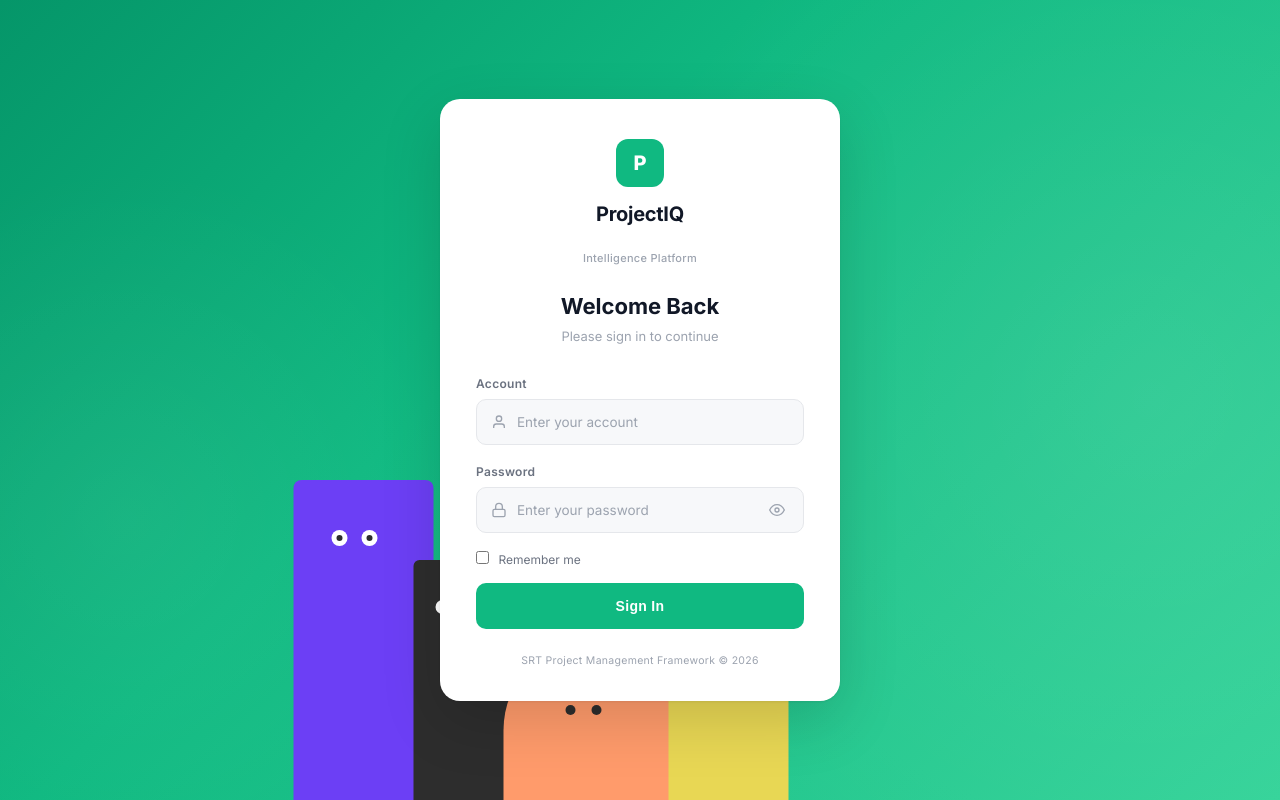
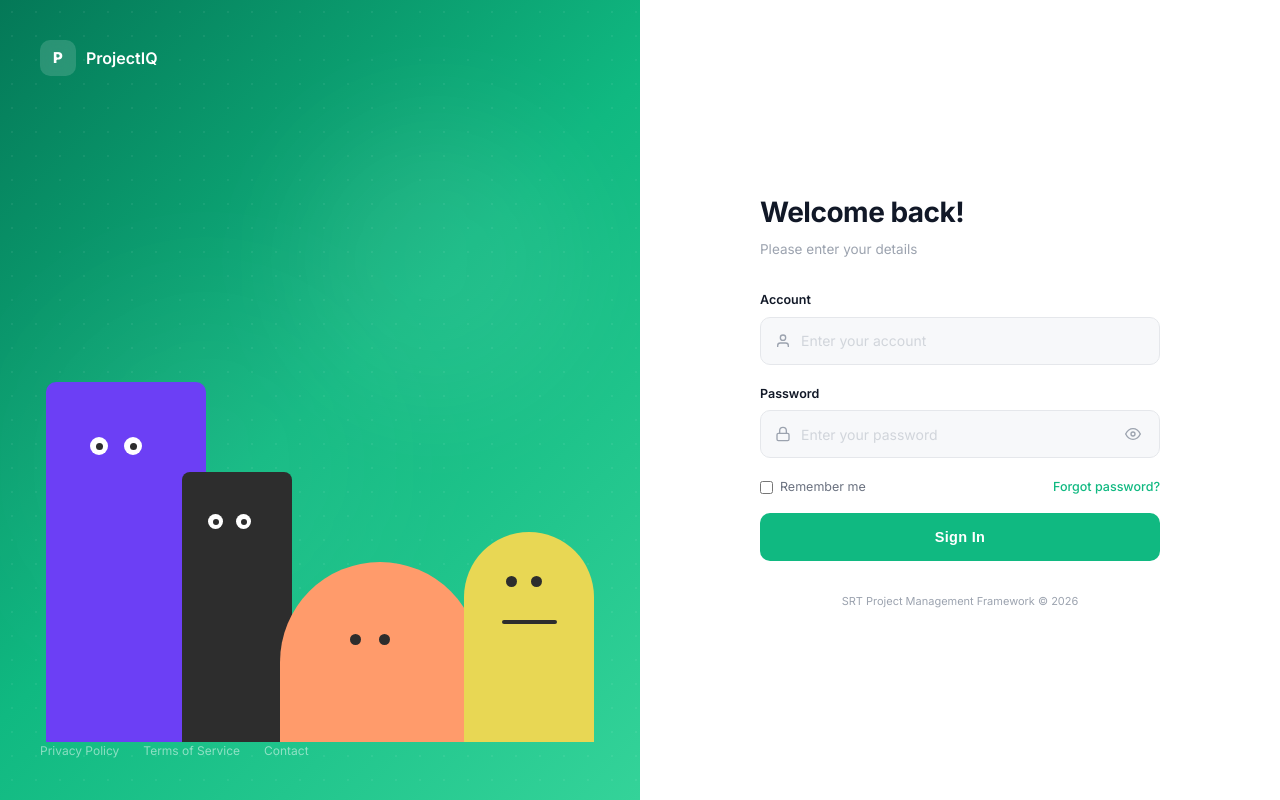
Before and after one commit to cx1020608-cloud/SRT-Project-Management-Framework, a plain HTML site: page index.html in a window 1280 px wide. Drawn offline with Linux system fonts and the light colour scheme.

Commit message:
Redesign login page to split layout - characters left, form right
- Left panel: green gradient with animated characters, brand logo, footer links
- Right panel: clean white form with account/password fields
- Character slide-up entrance animations with staggered delays
- Decorative blur blobs and dot grid background
- Responsive: left panel hides on mobile (<900px)

Co-Authored-By: Claude Opus 4.6 <noreply@anthropic.com>

```diff
--- a/index.html
+++ b/index.html
@@ -9,13 +9,30 @@
 <body>
     <!-- Login Screen -->
     <div class="login-screen" id="loginScreen">
+        <!-- Left: Characters Stage -->
+        <div class="login-left">
+            <div class="login-left-top">
+                <div class="login-brand"><div class="login-brand-icon">P</div><span>ProjectIQ</span></div>
+            </div>
+            <div class="login-stage">
+                <div class="char char-purple" id="charPurple"><div class="char-eyes"><div class="eye"><div class="pupil"></div></div><div class="eye"><div class="pupil"></div></div></div></div>
+                <div class="char char-black" id="charBlack"><div class="char-eyes"><div class="eye eye-sm"><div class="pupil pupil-sm"></div></div><div class="eye eye-sm"><div class="pupil pupil-sm"></div></div></div></div>
+                <div class="char char-orange" id="charOrange"><div class="char-eyes"><div class="dot"></div><div class="dot"></div></div></div>
+                <div class="char char-yellow" id="charYellow"><div class="char-eyes"><div class="dot"></div><div class="dot"></div></div><div class="char-mouth"></div></div>
+            </div>
+            <div class="login-left-bottom">
+                <a href="#">Privacy Policy</a><a href="#">Terms of Service</a><a href="#">Contact</a>
+            </div>
+            <!-- Decorative blobs -->
+            <div class="login-blob login-blob-1"></div>
+            <div class="login-blob login-blob-2"></div>
+            <div class="login-grid-bg"></div>
+        </div>
+        <!-- Right: Form -->
+        <div class="login-right">
             <div class="login-card">
-            <div class="login-logo">
-                <div class="logo-icon" style="width:48px;height:48px;font-size:20px;border-radius:12px">P</div>
-                <div style="margin-top:12px"><span class="logo-title" style="font-size:20px">ProjectIQ</span><br><span class="logo-sub" style="font-size:11px">Intelligence Platform</span></div>
-            </div>
-            <h2 class="login-title">Welcome Back</h2>
-            <p class="login-sub">Please sign in to continue</p>
+                <h2 class="login-title">Welcome back!</h2>
+                <p class="login-sub">Please enter your details</p>
                 <form id="loginForm" autocomplete="off">
                     <div class="login-field">
                         <label for="loginUser">Account</label>
@@ -35,20 +52,15 @@
                             </button>
                         </div>
                     </div>
-                <div class="login-remember">
-                    <label><input type="checkbox" id="loginRemember"> Remember me</label>
+                    <div class="login-options">
+                        <label class="login-remember"><input type="checkbox" id="loginRemember"> Remember me</label>
+                        <a href="#" class="login-forgot">Forgot password?</a>
                     </div>
                     <div class="login-error" id="loginError"></div>
-                <button type="submit" class="login-btn">Sign In</button>
+                    <button type="submit" class="login-btn" id="loginBtn">Sign In</button>
                 </form>
                 <div class="login-footer">SRT Project Management Framework &copy; 2026</div>
             </div>
-        <!-- Animated characters -->
-        <div class="login-chars">
-            <div class="char char-purple" id="charPurple"><div class="char-eyes"><div class="eye"><div class="pupil"></div></div><div class="eye"><div class="pupil"></div></div></div></div>
-            <div class="char char-black" id="charBlack"><div class="char-eyes"><div class="eye eye-sm"><div class="pupil pupil-sm"></div></div><div class="eye eye-sm"><div class="pupil pupil-sm"></div></div></div></div>
-            <div class="char char-orange" id="charOrange"><div class="char-eyes"><div class="dot"></div><div class="dot"></div></div></div>
-            <div class="char char-yellow" id="charYellow"><div class="char-eyes"><div class="dot"></div><div class="dot"></div></div><div class="char-mouth"></div></div>
         </div>
     </div>
 
--- a/style.css
+++ b/style.css
@@ -234,65 +234,87 @@ body{font-family:'Inter',system-ui,-apple-system,sans-serif;background:var(--bg)
 @media(max-width:1100px){.g2,.g23,.g32{grid-template-columns:1fr}.kpi-row.c4{grid-template-columns:repeat(2,1fr)}}
 @media(max-width:768px){.sidebar{display:none}.kpi-row.c4,.kpi-row.c3,.kpi-row.c6{grid-template-columns:1fr}.content{padding:12px}.search-box{width:160px}.header-filters{display:none}}
 
-/* ═══ Login Screen ═══ */
-.login-screen{position:fixed;inset:0;z-index:9999;display:flex;align-items:center;justify-content:center;background:linear-gradient(135deg,#059669 0%,#10b981 40%,#34d399 100%);overflow:hidden}
-.login-screen::before{content:'';position:absolute;top:-50%;right:-30%;width:80%;height:200%;background:radial-gradient(circle,rgba(255,255,255,.08) 0%,transparent 60%);pointer-events:none}
-.login-screen::after{content:'';position:absolute;bottom:-40%;left:-20%;width:60%;height:150%;background:radial-gradient(circle,rgba(255,255,255,.05) 0%,transparent 50%);pointer-events:none}
+/* ═══ Login Screen — Split Layout ═══ */
+.login-screen{position:fixed;inset:0;z-index:9999;display:grid;grid-template-columns:1fr 1fr;height:100vh}
 
-.login-card{position:relative;z-index:10;width:400px;background:#fff;border-radius:20px;padding:40px 36px 32px;box-shadow:0 20px 60px rgba(0,0,0,.15),0 1px 3px rgba(0,0,0,.08);animation:loginSlideUp .6s ease-out}
-@keyframes loginSlideUp{from{opacity:0;transform:translateY(30px)}to{opacity:1;transform:translateY(0)}}
+/* Left Panel */
+.login-left{position:relative;display:flex;flex-direction:column;justify-content:space-between;background:linear-gradient(135deg,#047857 0%,#10b981 50%,#34d399 100%);padding:40px;overflow:hidden}
+.login-left-top{position:relative;z-index:10}
+.login-brand{display:flex;align-items:center;gap:10px;color:#fff;font-size:16px;font-weight:600}
+.login-brand-icon{width:36px;height:36px;border-radius:10px;background:rgba(255,255,255,.15);backdrop-filter:blur(8px);display:flex;align-items:center;justify-content:center;font-weight:800;font-size:15px;color:#fff}
+.login-left-bottom{position:relative;z-index:10;display:flex;gap:24px}
+.login-left-bottom a{font-size:12px;color:rgba(255,255,255,.5);text-decoration:none;transition:color .2s}
+.login-left-bottom a:hover{color:#fff}
 
-.login-logo{text-align:center;margin-bottom:24px}
-.login-logo .logo-icon{margin:0 auto;background:var(--accent)}
-.login-title{text-align:center;font-size:22px;font-weight:700;color:var(--text);margin-bottom:4px}
-.login-sub{text-align:center;font-size:13px;color:var(--text3);margin-bottom:28px}
+/* Decorative */
+.login-blob{position:absolute;border-radius:50%;pointer-events:none}
+.login-blob-1{top:15%;right:10%;width:280px;height:280px;background:rgba(255,255,255,.08);filter:blur(60px)}
+.login-blob-2{bottom:20%;left:5%;width:350px;height:350px;background:rgba(255,255,255,.05);filter:blur(80px)}
+.login-grid-bg{position:absolute;inset:0;background-image:radial-gradient(rgba(255,255,255,.06) 1px,transparent 1px);background-size:24px 24px;pointer-events:none}
 
-.login-field{margin-bottom:18px}
-.login-field label{display:block;font-size:12px;font-weight:600;color:var(--text2);margin-bottom:6px;letter-spacing:.3px}
-.login-input-wrap{display:flex;align-items:center;gap:10px;background:var(--bg);border:1.5px solid var(--border);border-radius:10px;padding:0 14px;height:46px;transition:border-color .2s,box-shadow .2s}
-.login-input-wrap:focus-within{border-color:var(--accent);box-shadow:0 0 0 3px rgba(16,185,129,.12)}
+/* Character Stage */
+.login-stage{position:relative;z-index:5;display:flex;align-items:flex-end;justify-content:center;flex:1;padding-bottom:0;gap:0}
+
+.char{position:relative;transition:transform .7s cubic-bezier(.25,.46,.45,.94);flex-shrink:0}
+.char-purple{width:160px;height:360px;background:#6C3FF5;border-radius:10px 10px 0 0;margin-right:-24px;z-index:1;animation:charSlideUp .8s ease-out .1s both}
+.char-black{width:110px;height:270px;background:#2D2D2D;border-radius:8px 8px 0 0;margin-right:-12px;z-index:2;animation:charSlideUp .8s ease-out .25s both}
+.char-orange{width:200px;height:180px;background:#FF9B6B;border-radius:100px 100px 0 0;margin-right:-16px;z-index:3;animation:charSlideUp .8s ease-out .4s both}
+.char-yellow{width:130px;height:210px;background:#E8D754;border-radius:65px 65px 0 0;z-index:4;animation:charSlideUp .8s ease-out .55s both}
+@keyframes charSlideUp{from{opacity:0;transform:translateY(60px)}to{opacity:1;transform:translateY(0)}}
+
+.char-eyes{position:absolute;display:flex;gap:16px;transition:all .15s ease-out}
+.char-purple .char-eyes{left:44px;top:55px}
+.char-black .char-eyes{left:26px;top:42px;gap:13px}
+.char-orange .char-eyes{left:70px;top:72px;gap:18px}
+.char-yellow .char-eyes{left:42px;top:44px;gap:14px}
+
+.eye{width:18px;height:18px;background:#fff;border-radius:50%;display:flex;align-items:center;justify-content:center;overflow:hidden;transition:height .15s}
+.eye-sm{width:15px;height:15px}
+.eye.blink{height:2px}
+.pupil{width:7px;height:7px;background:#2D2D2D;border-radius:50%;transition:transform .1s ease-out}
+.pupil-sm{width:6px;height:6px}
+.dot{width:11px;height:11px;background:#2D2D2D;border-radius:50%;transition:transform .1s ease-out}
+.char-mouth{position:absolute;width:55px;height:3.5px;background:#2D2D2D;border-radius:2px;left:38px;top:88px;transition:all .15s ease-out}
+
+/* Right Panel */
+.login-right{display:flex;align-items:center;justify-content:center;background:#fff;padding:40px}
+.login-card{width:100%;max-width:400px;animation:loginFadeIn .6s ease-out .2s both}
+@keyframes loginFadeIn{from{opacity:0;transform:translateY(20px)}to{opacity:1;transform:translateY(0)}}
+
+.login-title{font-size:28px;font-weight:700;color:var(--text);margin-bottom:6px;letter-spacing:-.5px}
+.login-sub{font-size:13.5px;color:var(--text3);margin-bottom:32px}
+
+.login-field{margin-bottom:20px}
+.login-field label{display:block;font-size:12.5px;font-weight:600;color:var(--text);margin-bottom:7px}
+.login-input-wrap{display:flex;align-items:center;gap:10px;background:var(--bg);border:1.5px solid var(--border);border-radius:10px;padding:0 14px;height:48px;transition:border-color .2s,box-shadow .2s}
+.login-input-wrap:focus-within{border-color:var(--accent);box-shadow:0 0 0 3px rgba(16,185,129,.1)}
 .login-input-wrap svg{flex-shrink:0;color:var(--text3)}
-.login-input-wrap input{flex:1;border:none;background:none;outline:none;font-size:13.5px;color:var(--text);font-family:inherit}
-.login-input-wrap input::placeholder{color:var(--text3)}
+.login-input-wrap input{flex:1;border:none;background:none;outline:none;font-size:14px;color:var(--text);font-family:inherit}
+.login-input-wrap input::placeholder{color:var(--border2)}
 .login-eye{background:none;border:none;cursor:pointer;padding:4px;color:var(--text3);display:flex;align-items:center;transition:color .2s}
 .login-eye:hover{color:var(--text)}
 
-.login-remember{display:flex;align-items:center;margin-bottom:8px;font-size:12px;color:var(--text2)}
-.login-remember input{margin-right:6px;accent-color:var(--accent)}
+.login-options{display:flex;align-items:center;justify-content:space-between;margin-bottom:12px}
+.login-remember{display:flex;align-items:center;font-size:12.5px;color:var(--text2);cursor:pointer}
+.login-remember input{margin-right:7px;accent-color:var(--accent);cursor:pointer}
+.login-forgot{font-size:12.5px;color:var(--accent);text-decoration:none;font-weight:500}
+.login-forgot:hover{text-decoration:underline}
 
-.login-error{font-size:12px;color:#ef4444;background:#fef2f2;border:1px solid #fecaca;border-radius:8px;padding:10px 14px;margin-bottom:12px;display:none;animation:loginShake .4s}
-.login-error.show{display:block}
-@keyframes loginShake{0%,100%{transform:translateX(0)}20%,60%{transform:translateX(-6px)}40%,80%{transform:translateX(6px)}}
+.login-error{font-size:12px;color:#ef4444;background:#fef2f2;border:1px solid #fecaca;border-radius:8px;padding:10px 14px;margin-bottom:12px;display:none}
+.login-error.show{display:block;animation:loginShake .4s}
+@keyframes loginShake{0%,100%{transform:translateX(0)}20%,60%{transform:translateX(-8px)}40%,80%{transform:translateX(8px)}}
 
-.login-btn{width:100%;height:46px;background:var(--accent);color:#fff;border:none;border-radius:10px;font-size:14px;font-weight:600;cursor:pointer;transition:background .2s,transform .1s;letter-spacing:.3px;margin-top:6px}
-.login-btn:hover{background:var(--accent2)}
+.login-btn{width:100%;height:48px;background:var(--accent);color:#fff;border:none;border-radius:10px;font-size:14.5px;font-weight:600;cursor:pointer;transition:all .2s;letter-spacing:.3px;margin-top:4px;position:relative;overflow:hidden}
+.login-btn:hover{background:var(--accent2);box-shadow:0 4px 14px rgba(16,185,129,.3)}
 .login-btn:active{transform:scale(.98)}
+.login-btn.loading{pointer-events:none;opacity:.8}
 
-.login-footer{text-align:center;margin-top:24px;font-size:10.5px;color:var(--text3);letter-spacing:.3px}
-
-/* ═══ Login Characters ═══ */
-.login-chars{position:fixed;bottom:0;left:50%;transform:translateX(-70%);z-index:5;display:flex;align-items:flex-end;gap:0;pointer-events:none}
-@media(max-width:1100px){.login-chars{display:none}}
-
-.char{position:relative;transition:transform .7s cubic-bezier(.25,.46,.45,.94)}
-.char-purple{width:140px;height:320px;background:#6C3FF5;border-radius:8px 8px 0 0;margin-right:-20px;z-index:1}
-.char-black{width:100px;height:240px;background:#2D2D2D;border-radius:6px 6px 0 0;margin-right:-10px;z-index:2}
-.char-orange{width:180px;height:160px;background:#FF9B6B;border-radius:90px 90px 0 0;margin-right:-15px;z-index:3}
-.char-yellow{width:120px;height:190px;background:#E8D754;border-radius:60px 60px 0 0;z-index:4}
-
-.char-eyes{position:absolute;display:flex;gap:14px;transition:all .2s ease-out}
-.char-purple .char-eyes{left:38px;top:50px}
-.char-black .char-eyes{left:22px;top:40px;gap:12px}
-.char-orange .char-eyes{left:62px;top:65px;gap:16px}
-.char-yellow .char-eyes{left:38px;top:40px;gap:12px}
-
-.eye{width:16px;height:16px;background:#fff;border-radius:50%;display:flex;align-items:center;justify-content:center;overflow:hidden;transition:height .15s}
-.eye-sm{width:14px;height:14px}
-.eye.blink{height:2px}
-.pupil{width:6px;height:6px;background:#2D2D2D;border-radius:50%;transition:transform .1s ease-out}
-.pupil-sm{width:5px;height:5px}
-.dot{width:10px;height:10px;background:#2D2D2D;border-radius:50%;transition:transform .1s ease-out}
-.char-mouth{position:absolute;width:50px;height:3px;background:#2D2D2D;border-radius:2px;left:35px;top:80px;transition:all .2s ease-out}
+.login-footer{text-align:center;margin-top:32px;font-size:11px;color:var(--text3)}
 
 .login-screen.hiding{animation:loginFadeOut .5s ease-in forwards}
 @keyframes loginFadeOut{to{opacity:0;transform:scale(1.02)}}
+
+@media(max-width:900px){
+    .login-screen{grid-template-columns:1fr}
+    .login-left{display:none}
+}
```
Lines whose indentation alone changed are shown as unchanged.
